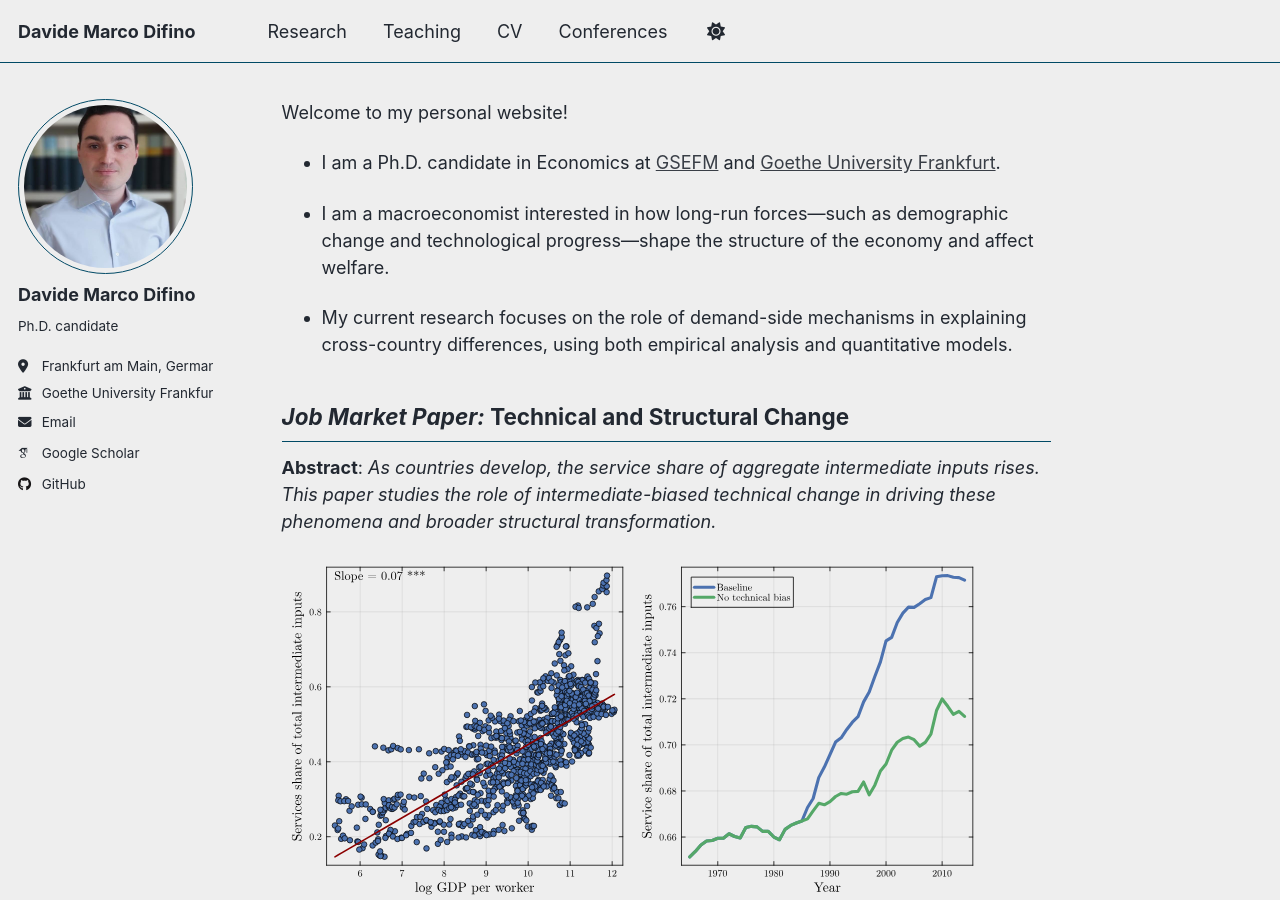
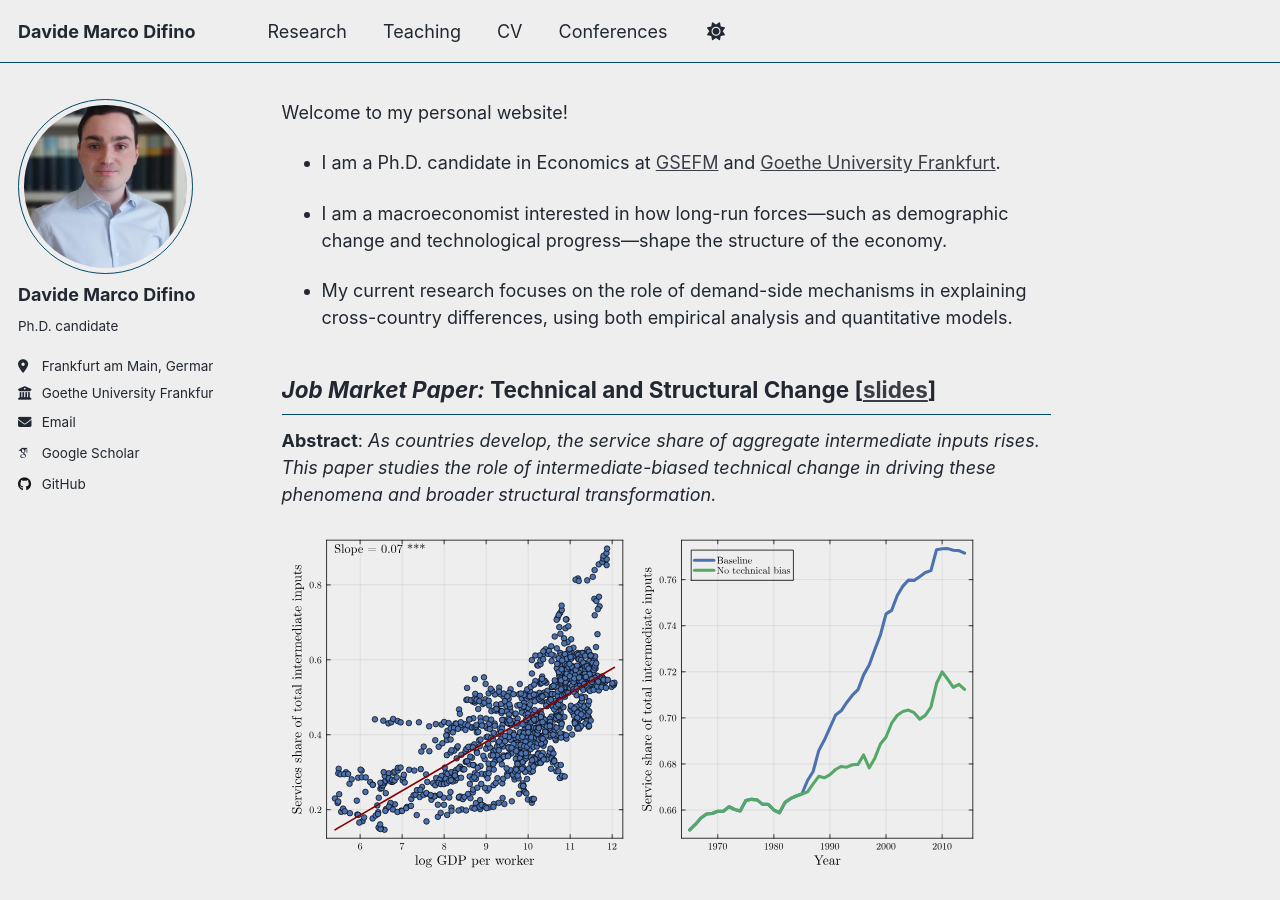
Before and after one commit to DMDifino/DMDifino.github.io, a Jekyll site: the page built from _pages/about.md, in a window 1280 px wide and 900 px high. Built offline with Jekyll 4.4.1, drawn with Linux system fonts in a browser that asks for light colours; some web fonts are replaced; a script that is not in the unit is left out.

Commit message:
Add JMP slides

```diff
--- a/_pages/about.md
+++ b/_pages/about.md
@@ -10,11 +10,11 @@ Welcome to my personal website!
 
 - I am a Ph.D. candidate in Economics at [GSEFM](https://www.gsefm.eu/about-us.html) and [Goethe University Frankfurt](https://www.goethe-university-frankfurt.de/en).
 
-- I am a macroeconomist interested in how long-run forces—such as demographic change and technological progress—shape the structure of the economy and affect welfare.
+- I am a macroeconomist interested in how long-run forces—such as demographic change and technological progress—shape the structure of the economy.
 
 - My current research focuses on the role of demand-side mechanisms in explaining cross-country differences, using both empirical analysis and quantitative models.
 
-## *Job Market Paper:* **Technical and Structural Change**
+## *Job Market Paper:* **Technical and Structural Change**   [[slides](http://dmdifino.github.io/files/technical_change_3_10_25.pdf)]
 
 **Abstract**: *As countries develop, the service share of aggregate intermediate inputs rises. This paper studies the role of intermediate-biased technical change in driving these phenomena and broader structural transformation.*
 
```
Also changed, not shown: _pages/research.md (+2 -1 lines), 1 other file.
